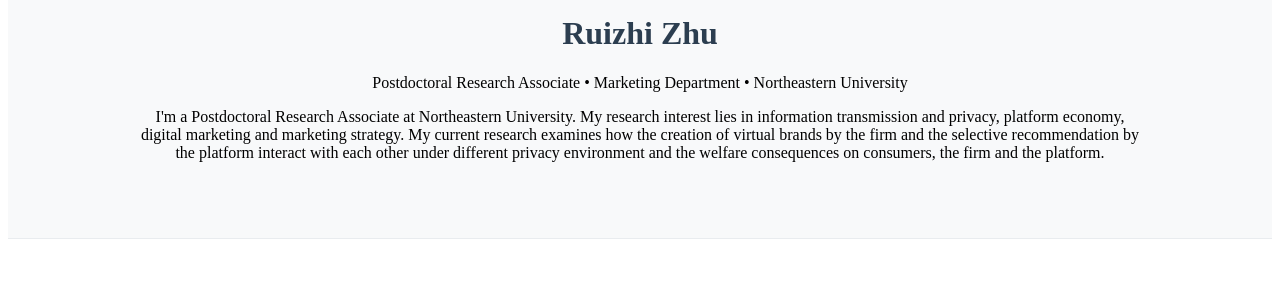
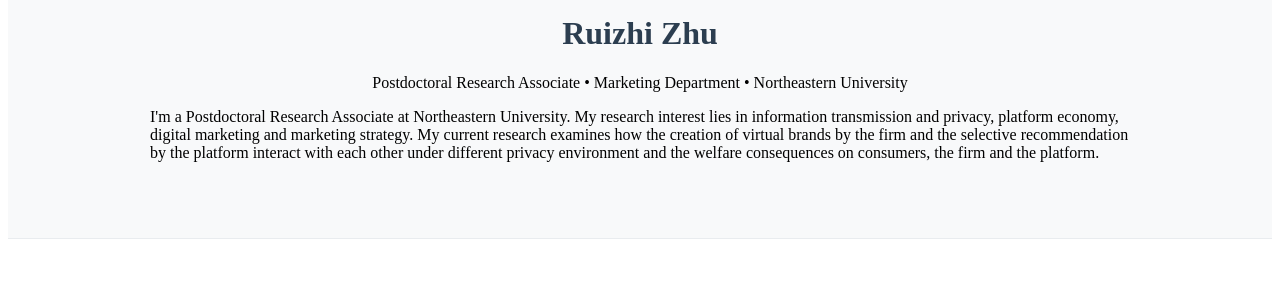
Before and after one commit to rzhz/rzz, a Jekyll site: the page built from index.html, in a window 1280 px wide. Shown: the part 396-696 px from the top of the page. Built offline with Jekyll 4.4.1, drawn with Linux system fonts in a browser that asks for light colours.

Commit message:
Update styles.css

```diff
--- a/assets/css/styles.css
+++ b/assets/css/styles.css
@@ -23,6 +23,12 @@
     padding: 40px 0;
     text-align: center;
     border-bottom: 1px solid #e9ecef;
+}
+
+header#home .container p:last-of-type {
+    text-align: left;
+    margin-top: 10px; /* Optional: Add spacing above */
+    padding-left: 10px; /* Optional: Indent the text slightly */
 }
 
 nav {
```
